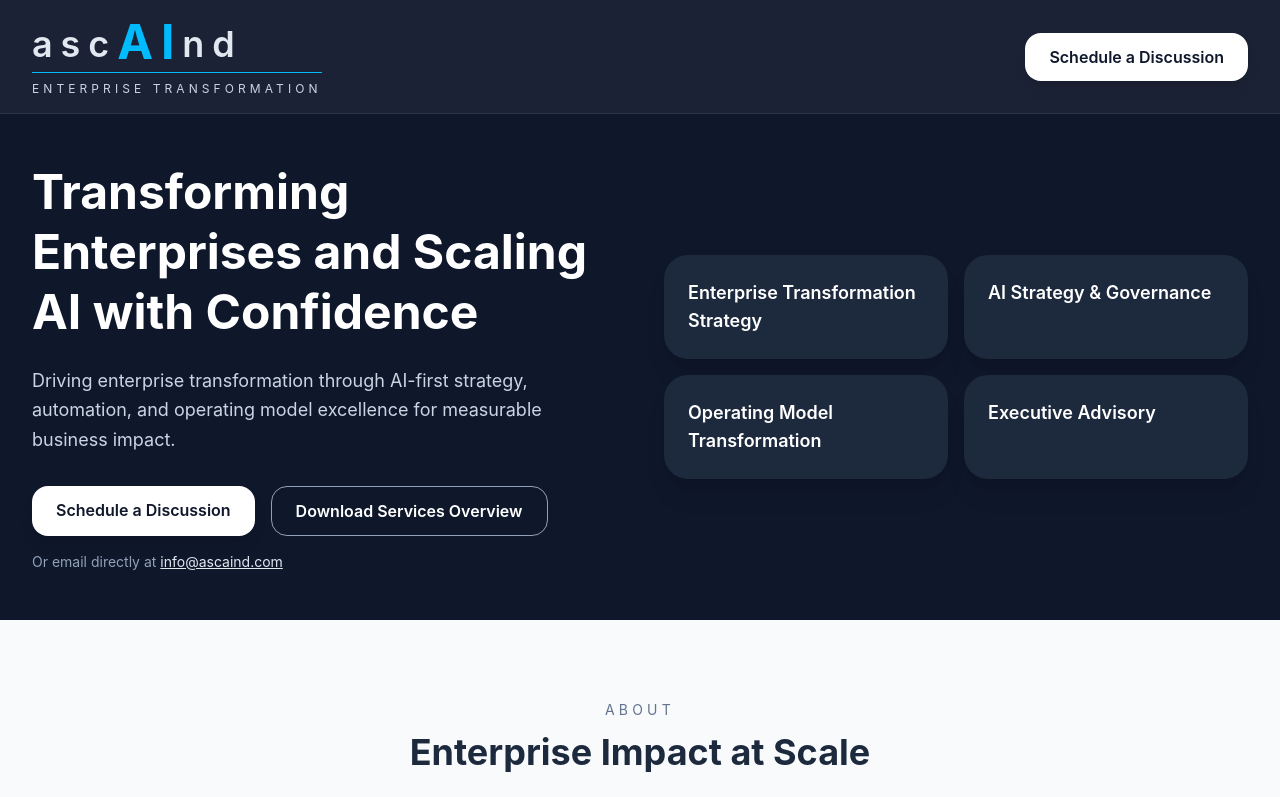
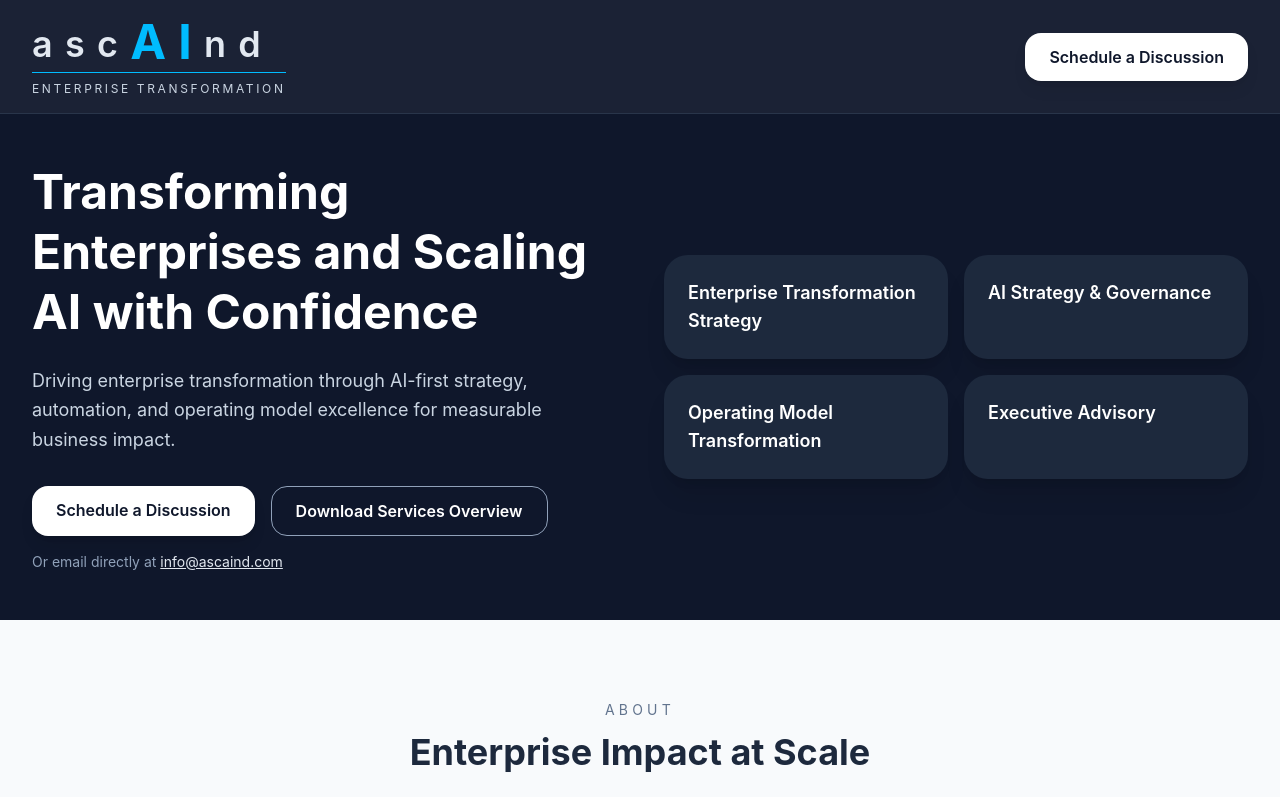
Before and after one commit to ysuneja06/my-ai-website, a React (Vite) app: page / in a window 1280 px wide. Shown: the top 797 px of the page. Built offline with nearby package versions, Linux system fonts and the light colour scheme.

Commit message:
Dynamic 5

```diff
--- a/src/App.jsx
+++ b/src/App.jsx
@@ -40,7 +40,7 @@ export default function AdvisoryWebsite() {
       <header className="sticky top-0 z-50 bg-slate-900/95 backdrop-blur-md border-b border-slate-700/60">
         <div className="max-w-7xl mx-auto px-5 sm:px-8 py-4 flex items-center justify-between gap-4">
           <div className="inline-block">
-            <p className="text-3xl sm:text-4xl tracking-[0.22em] font-semibold text-slate-200 leading-none">
+            <p className="text-3xl sm:text-4xl tracking-[0.34em] font-semibold text-slate-200 leading-none">
               asc
               <span className="text-sky-400 font-bold text-4xl sm:text-5xl relative top-0.5">
                 AI
@@ -50,7 +50,7 @@ export default function AdvisoryWebsite() {
 
             <div className="h-px bg-sky-400 mt-2 mb-2 w-full" />
 
-            <p className="uppercase tracking-[0.34em] text-[10px] sm:text-xs text-slate-300">
+            <p className="uppercase tracking-[0.22em] text-[10px] sm:text-xs text-slate-300">
               Enterprise Transformation
             </p>
           </div>
```
